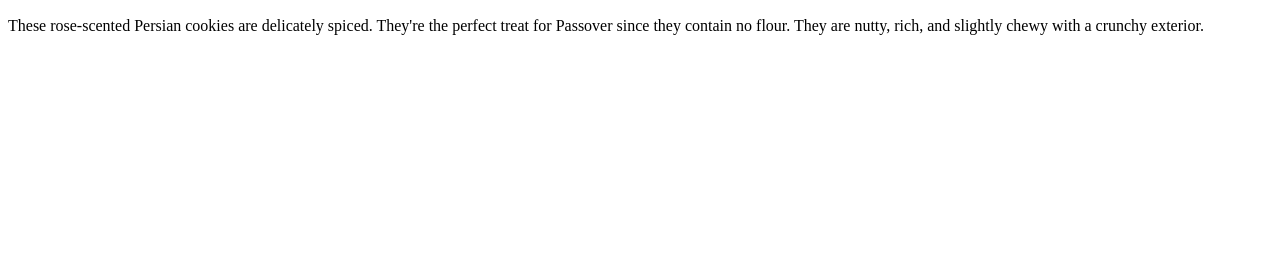
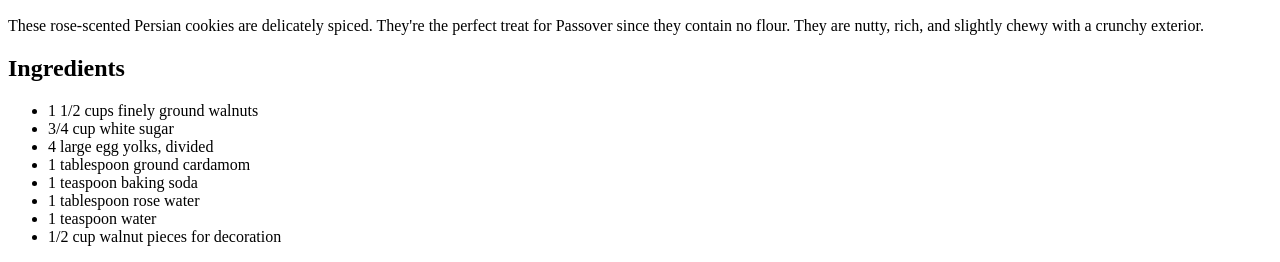
Before and after one commit to R33go/odin_recipes, a plain HTML site: page recipes/persia_walnut_cookies.html in a window 1280 px wide. Shown: the part 716-978 px from the top of the page. Before the commit the page ends 800 px from the top, so only its background shows below. Drawn offline with Linux system fonts and the light colour scheme.

Commit message:
added ingredient list for cookies

```diff
--- a/recipes/persia_walnut_cookies.html
+++ b/recipes/persia_walnut_cookies.html
@@ -20,5 +20,19 @@
 
     <h2>Persian Walnut Cookies</h2>
     <p>These rose-scented Persian cookies are delicately spiced. They're the perfect treat for Passover since they contain no flour. They are nutty, rich, and slightly chewy with a crunchy exterior.</p>
+
+    <h2><strong>Ingredients</strong></h2>
+
+    <ul>
+        <li>1 1/2 cups finely ground walnuts</li>
+        <li>3/4 cup white sugar</li>
+        <li>4 large egg yolks, divided</li>
+        <li>1 tablespoon ground cardamom</li>
+        <li>1 teaspoon baking soda</li>
+        <li>1 tablespoon rose water</li>
+        <li>1 teaspoon water</li>
+        <li>1/2 cup walnut pieces for decoration</li>
+
+    </ul>
 </body>
 </html>
```
